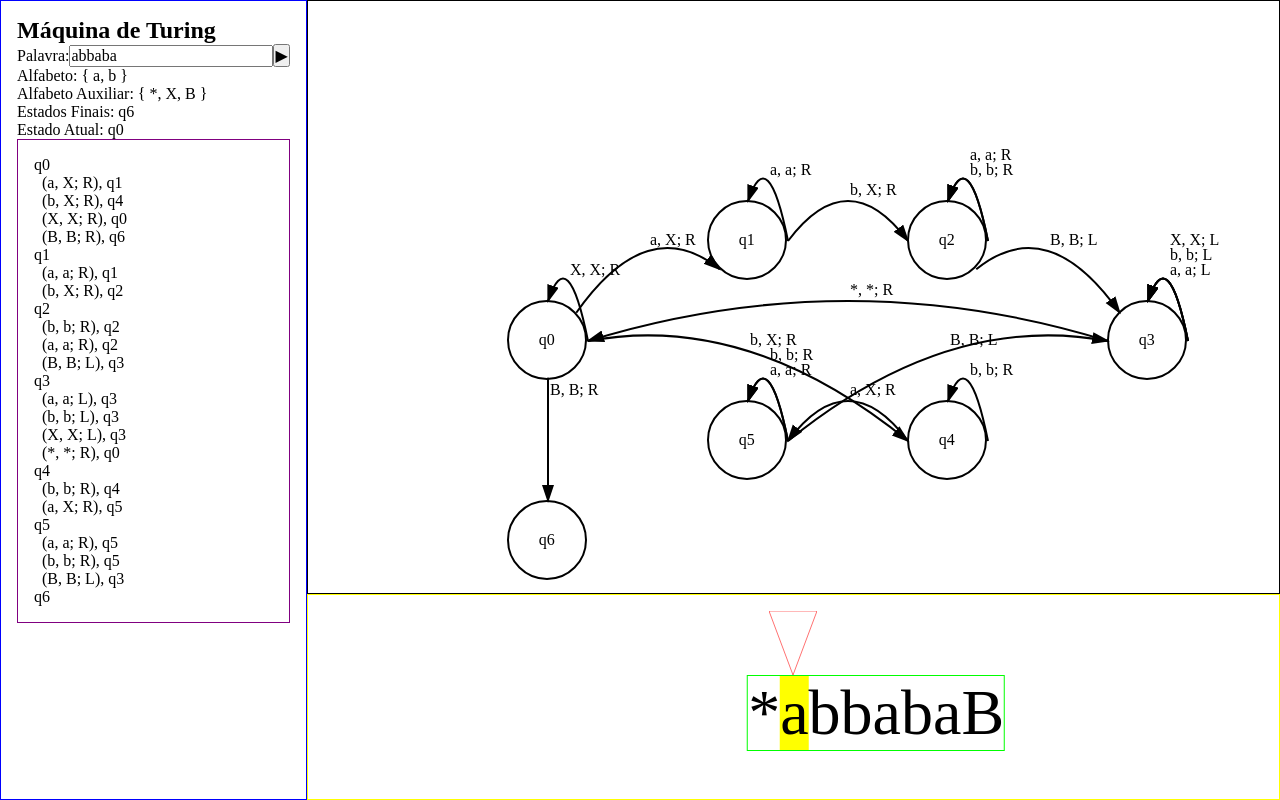
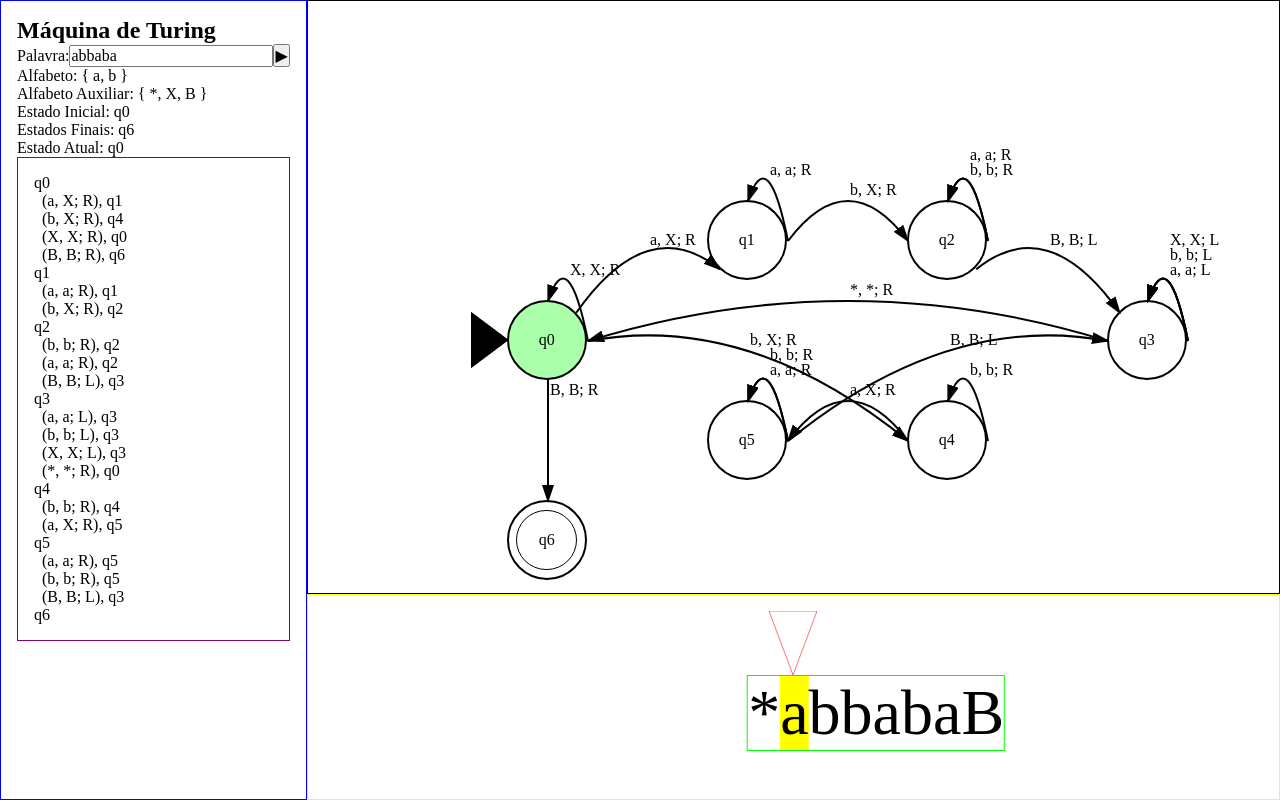
Before and after one commit to Zzrispu/Maquina-de-Turing, a Vue app: page / in a window 1280 px wide. Built offline with nearby package versions, Linux system fonts and the light colour scheme; the HTML template or start-up script is replaced by a standard one.

Commit message:
Estado inicial, final e atual

```diff
--- a/src/App.vue
+++ b/src/App.vue
@@ -19,8 +19,20 @@ const transitions = ref<Transition[]>([]);
 const transitionByElement = new Map<Element, Transition>();
 
 const currentState = ref<State>();
+const inicialState = ref<State>();
 const finalStates = ref<State[]>([]);
 const auxiliaryAlphabet = ref<AuxiliaryAlphabet>(["*", "X", "B"]);
+
+watch(currentState, (newState, oldState) => {
+  newState?._element?.classList.add('current-state');
+  oldState?._element?.classList.remove('current-state');
+});
+
+watch(inicialState, (newState, oldState) => {
+  if (!newState || !newState._element) return;
+  newState._element.classList.add('inicial-state');
+  oldState?._element?.classList.remove('inicial-state');
+});
 
 const focusedState = ref<State>();
 const focusedTransition = ref<Transition>();
@@ -431,7 +443,11 @@ function createNewTransition(): Transition{
 function editTransition(): Transition {
   if (!focusedTransition.value || !canvaAreaRef.value) throw new Error("No focused transition or defined canvas");
 
-  const [read, write, direction] = prompt("Nova Transição", "a a R")?.split(" ") ?? ["a", "a", "R"];
+  const r = focusedTransition.value.read;
+  const w = focusedTransition.value.write;
+  const d = focusedTransition.value.direction;
+
+  const [read, write, direction] = prompt("Nova Transição", `${r} ${w} ${d}`)?.split(" ") ?? [r, w, d];
 
   focusedTransition.value.read = read ?? "a";
   focusedTransition.value.write = write ?? "a";
@@ -444,6 +460,28 @@ function deleteTransition(): void {
   if (!focusedTransition.value || !canvaAreaRef.value) throw new Error("No focused transition or defined canvas");
 
   focusedTransition.value.destroy();
+}
+
+function setInicialState(): State {
+  if (!focusedState.value) throw new Error("No focused State");
+
+  inicialState.value = focusedState.value;
+  currentState.value = inicialState.value;
+  return inicialState.value;
+}
+
+function toggleFinalState(): void {
+  if (!focusedState.value) throw new Error("No focused State");
+
+  if (finalStates.value.includes(focusedState.value)) {
+    const index = finalStates.value.indexOf(focusedState.value);
+    finalStates.value.splice(index, 1);
+    focusedState.value._element?.classList.remove("final-state");
+  }
+  else {
+    finalStates.value.push(focusedState.value);
+    focusedState.value._element?.classList.add("final-state");
+  }
 }
 
 onMounted(() => {
@@ -503,6 +541,7 @@ onMounted(() => {
   q5.addTransition(blankSymbol, blankSymbol, "L", q3);
 
   currentState.value = q0;
+  inicialState.value = q0;
   finalStates.value = [q6];
 
   q0.renderElement();
@@ -512,12 +551,13 @@ onMounted(() => {
   q4.renderElement();
   q5.renderElement();
   q6.renderElement();
+  q6._element?.classList.add("final-state");
 
   // Quando o input da palavra muda, essa função é chamada
   watch(word, (newWord) => {
     tape.value = auxiliaryAlphabet.value[0] + newWord + auxiliaryAlphabet.value[2];
     head.value = 1;
-    currentState.value = q0;
+    currentState.value = inicialState.value;
   });
 })
 </script>
@@ -531,6 +571,7 @@ onMounted(() => {
       <button @click="iterate">▶</button>
       <p>Alfabeto: { {{ [...new Set(word)].join(", ") }} }</p>
       <p>Alfabeto Auxiliar: { {{ auxiliaryAlphabet.join(", ") }} }</p>
+      <p>Estado Inicial: {{ inicialState?.label }}</p>
       <p>Estados Finais: {{ finalStates.map(s => s.label).join(", ") }}</p>
       <p>Estado Atual: {{ currentState?.label }}</p>
       <ul id="states-list">
@@ -573,10 +614,15 @@ onMounted(() => {
         </g>
       </svg>
       <ul ref="contextMenuRef" id="context-menu">
+        <li v-if="focusedState" @click="setInicialState">Definir como incial</li>
+        <li v-if="focusedState" @click="toggleFinalState">
+          <input type="checkbox" id="final-state-cb" :checked="finalStates.includes(focusedState)">
+          <label for="final-state-cb">Estado final</label>
+        </li>
+        <li v-if="focusedState" @click="createNewTransition">Nova Transição</li>
+        <li v-if="focusedTransition" @click="editTransition">Editar Transição</li>
         <li @click="createNewState">Novo Estado</li>
-        <li v-if="focusedState" @click="createNewTransition">Nova Transição</li>
         <li v-if="focusedState" @click="focusedState.destroy()">Deletar Estado</li>
-        <li v-if="focusedTransition" @click="editTransition">Editar Transição</li>
         <li v-if="focusedTransition" @click="deleteTransition">Excluir Transição</li>
       </ul>
     </section>
--- a/src/assets/styles/zero.css
+++ b/src/assets/styles/zero.css
@@ -24,3 +24,30 @@ ul, ol {
 p, h1, h2, h3, h4, h5, h6 {
     overflow-wrap: break-word;
 }
+
+.current-state {
+    background-color: #aaffaa;
+}
+
+.inicial-state::after {
+    content: "";
+    position: absolute;
+    top: 50%;
+    left: 0;
+    transform: translateX(-100%) translateY(-50%);
+    width: 50%;
+    height: 75%;
+    background-color: black;
+    clip-path: polygon(0 0, 100% 50%, 0 100%);
+}
+
+.final-state::before {
+    content: "";
+    position: absolute;
+    top: 10%;
+    left: 10%;
+    width: 80%;
+    height: 80%;
+    border: 1px solid black;
+    border-radius: 50%;
+}
```
